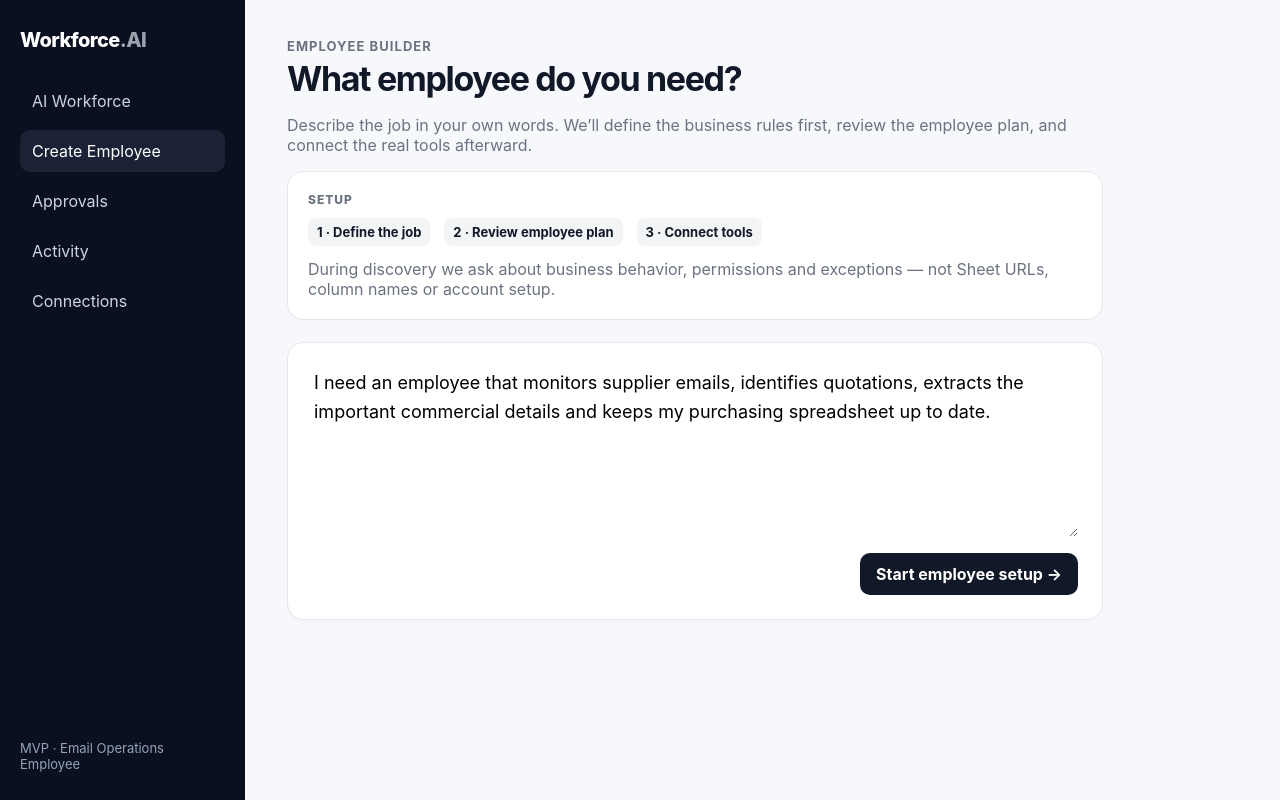
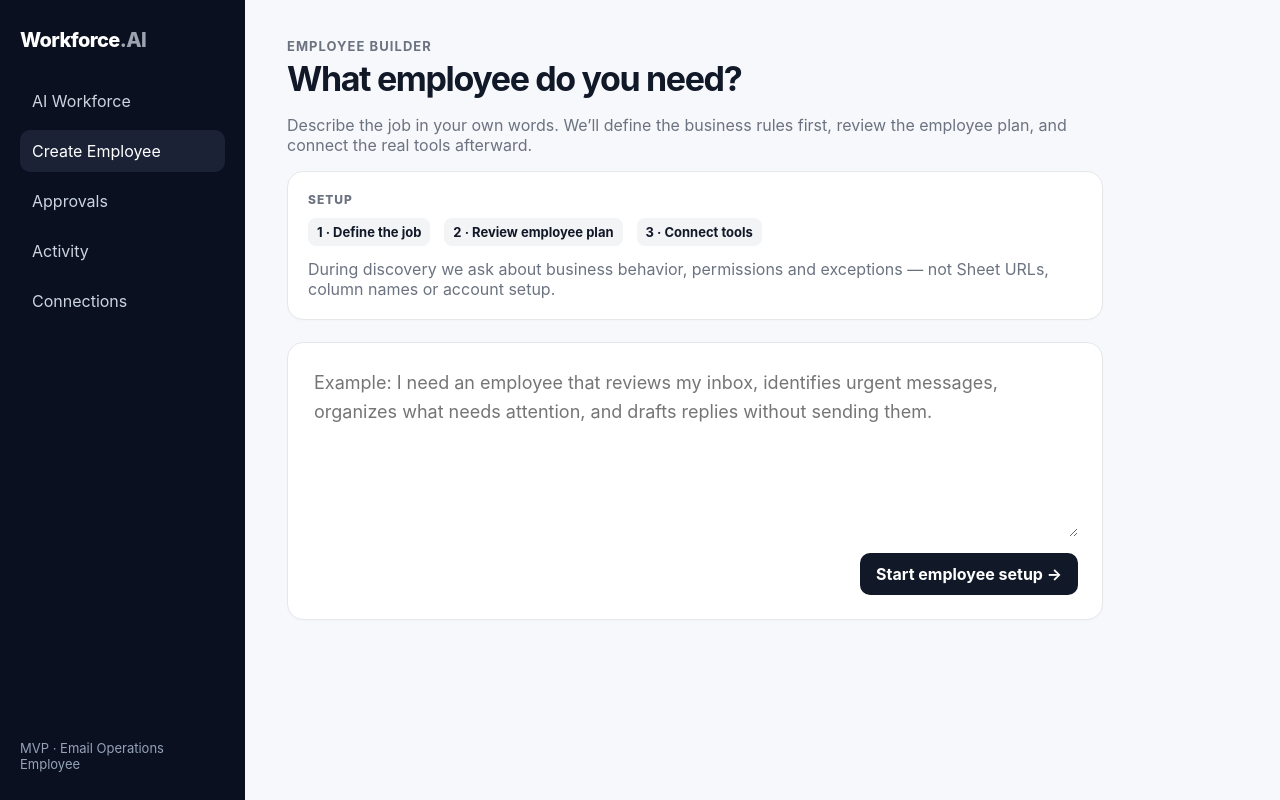
Before and after one commit to eden20820/ai-employee-starter, a Next.js app: page /dashboard/create in a window 1280 px wide. Built offline with nearby package versions, Linux system fonts and the light colour scheme.

Commit message:
Prevent stale example context in employee creation

```diff
--- a/app/dashboard/create/page.tsx
+++ b/app/dashboard/create/page.tsx
@@ -7,7 +7,6 @@ import { advanceEmployeeInterview, saveEmployee } from './actions'
 import type { EmployeeSpecification } from '@/lib/employees/specification'
 import type { InterviewAnswer, InterviewQuestion, InterviewUnderstanding } from '@/lib/employees/interview'
 
-const example = 'I need an employee that monitors supplier emails, identifies quotations, extracts the important commercial details and keeps my purchasing spreadsheet up to date.'
 type DraftAnswer = string | string[] | boolean | number
 
 function permissionLabel(mode: EmployeeSpecification['permissions'][number]['mode']) {
@@ -18,7 +17,7 @@ function permissionLabel(mode: EmployeeSpecification['permissions'][number]['mod
 
 export default function CreateEmployee() {
   const router = useRouter()
-  const [text, setText] = useState(example)
+  const [text, setText] = useState('')
   const [plan, setPlan] = useState<EmployeeSpecification | null>(null)
   const [questions, setQuestions] = useState<InterviewQuestion[]>([])
   const [understanding, setUnderstanding] = useState<InterviewUnderstanding | null>(null)
@@ -106,7 +105,7 @@ export default function CreateEmployee() {
 
     {demoMode && <div className="card" style={{marginBottom:14}}><strong>Preview demo mode</strong><p className="muted" style={{marginBottom:0}}>Authentication is intentionally bypassed only for the Employee Builder in this Vercel Preview. You can test discovery and plan generation. Database persistence and tool connection remain disabled until you sign in.</p></div>}
 
-    <div className="card promptbox"><textarea value={text} onChange={e=>setText(e.target.value)} disabled={isGenerating || answers.length > 0}/><div className="actions"><button className="button" disabled={isGenerating || text.trim().length < 10} onClick={startInterview}>{isGenerating && questions.length === 0 ? 'Understanding the role…' : 'Start employee setup →'}</button></div></div>
+    <div className="card promptbox"><textarea value={text} placeholder="Example: I need an employee that reviews my inbox, identifies urgent messages, organizes what needs attention, and drafts replies without sending them." onChange={e=>setText(e.target.value)} disabled={isGenerating || answers.length > 0}/><div className="actions"><button className="button" disabled={isGenerating || text.trim().length < 10} onClick={startInterview}>{isGenerating && questions.length === 0 ? 'Understanding the role…' : 'Start employee setup →'}</button></div></div>
     {error && <div className="card" style={{marginTop:14,color:'#b91c1c'}}>{error}</div>}
 
     {understanding && !plan && <div className="card" style={{marginTop:14}}><div className="eyebrow">What I’ve learned</div><strong>{understanding.roleSummary}</strong>{understanding.knownFacts.length > 0 && <ul className="steps">{understanding.knownFacts.map(fact => <li key={fact}>{fact}</li>)}</ul>}<div className="tiny">This summary is updated after every round. Tool-specific setup is intentionally deferred until the employee plan is approved.</div></div>}
```
